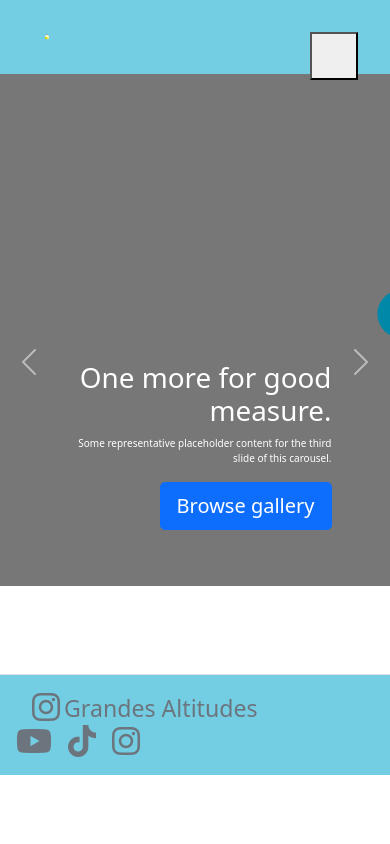
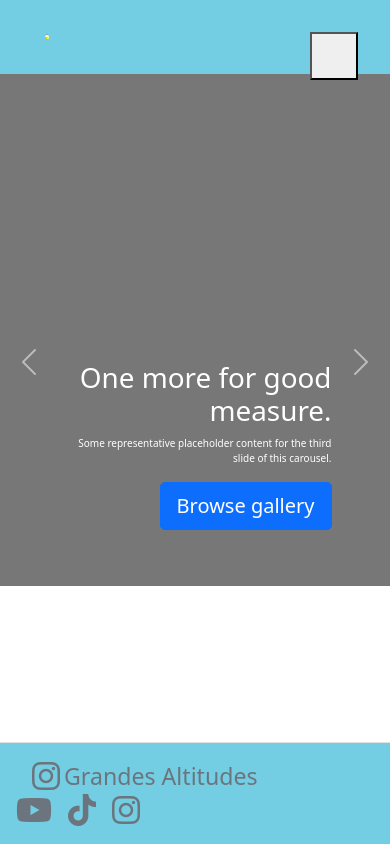
Before and after one commit to burgues0/grandes-altitudes, a Django app: template grandes_altitudes/templates/index.html in a window 390 px wide. Run offline with Django 3.2, Linux system fonts and the light colour scheme; the template is opened without the code that fills it, so the values that code supplies are empty; some libraries are stand-ins or nearby versions.

Commit message:
fix: sticky footer & social media anchor

```diff
--- a/grandes_altitudes/static/css/sudo_style.css
+++ b/grandes_altitudes/static/css/sudo_style.css
@@ -116,7 +116,7 @@ a.redir_signup button:hover {
         inset: 130px 0 0 30%;
         margin: min(30vh, 10rem) 3rem;
         flex-direction: column;
-        transform: translateX(120%);
+        transform: translateX(300%);
         transition: transform 250ms ease-out;
     }
 
--- a/grandes_altitudes/templates/index.html
+++ b/grandes_altitudes/templates/index.html
@@ -86,7 +86,7 @@
 </main>
 <!--page content end-->
 <!--footer start-->
-<footer class="d-flex flex-wrap justify-content-between align-items-center py-3 my-4 border-top main_blue_color">
+<footer class="d-flex flex-wrap justify-content-between align-items-center py-3 border-top main_blue_color">
   <div class="col-md-4 d-flex align-items-center ps-4">
     <a href="/" class="mb-3 me-2 mb-md-0 text-muted text-decoration-none lh-1">
       <!--colocar a logo da ong-->
@@ -95,9 +95,9 @@
     <span class="text-muted fs-3 ps-1">Grandes Altitudes</span>
   </div>
   <ul class="nav col-md-4 justify-content-end list-unstyled d-flex pe-5">
-    <li class="ms-3"><a class="text-muted" href="#"><i class="fa-brands fa-youtube fa-2x"></i></a></li>
-    <li class="ms-3"><a class="text-muted" href="#"><i class="fa-brands fa-tiktok fa-2x"></i></a></li>
-    <li class="ms-3"><a class="text-muted" href="#"><i class="fa-brands fa-instagram fa-2x"></i></a></li>
+    <li class="ms-3"><a class="text-muted" href="https://www.youtube.com/channel/UCaTf49HZzLhWikOMC9ofm4A"><i class="fa-brands fa-youtube fa-2x"></i></a></li>
+    <li class="ms-3"><a class="text-muted" href="https://www.tiktok.com/@grandes_altitudes"><i class="fa-brands fa-tiktok fa-2x"></i></a></li>
+    <li class="ms-3"><a class="text-muted" href="https://www.instagram.com/grandes_altitudes/"><i class="fa-brands fa-instagram fa-2x"></i></a></li>
   </ul>
 </footer>
 <!--footer end-->
```
